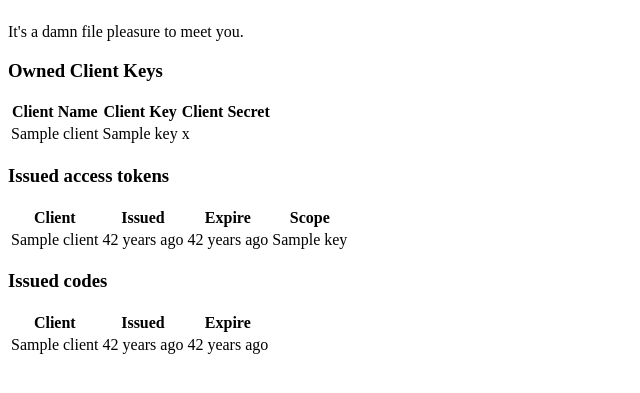
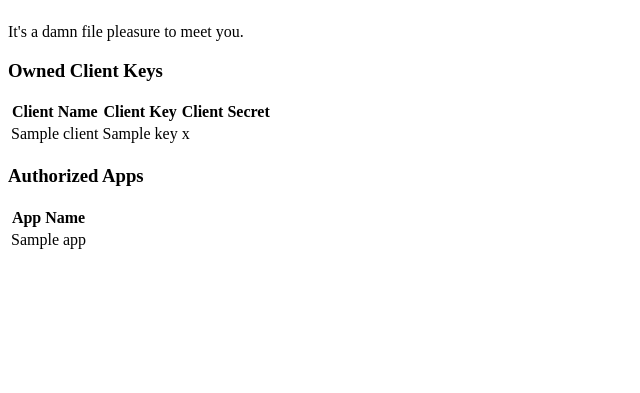
Before and after one commit to sunlightlabs/login.sunlightfoundation.com, a Django app: template shoelace/templates/accounts/profile.html in a window 1280 px wide. Shown: the part 117-510 px from the top of the page, without its empty margins (0-640 px from the left). Run offline with Django 3.2, Linux system fonts and the light colour scheme; the template is opened without the code that fills it: most values are stand-ins (such as "Sample title", 1, 10 or a date in 2020); some libraries are stand-ins or nearby versions.

Commit message:
Updating views for a quick idea.

```diff
--- a/shoelace/apps/accounts/views.py
+++ b/shoelace/apps/accounts/views.py
@@ -4,6 +4,7 @@ from django.shortcuts import render_to_response
 from django.contrib.auth.decorators import login_required
 from django.template import RequestContext
 from oauth2app.models import Client, Code, AccessToken
+from oauth2app.lib.auth_helpers import get_authorized_clients
 
 
 @login_required
@@ -18,7 +19,8 @@ def profile(request):
                 user=user).order_by('-expire').select_related(),
 
             "access_tokens": AccessToken.objects.filter(
-                user=user).order_by('-expire').select_related()
+                user=user).order_by('-expire').select_related(),
+            "authed_apps": get_authorized_clients(user)
         },
         RequestContext(request)
     )
--- a/shoelace/apps/oauth2/views.py
+++ b/shoelace/apps/oauth2/views.py
@@ -5,6 +5,7 @@ from django.shortcuts import render_to_response
 from django.http import HttpResponseRedirect
 from django.template import RequestContext
 from django.contrib.auth.decorators import login_required
+from oauth2app.lib.auth_helpers import get_authorized_clients
 from oauth2app.authorize import (Authorizer, MissingRedirectURI,
                                  AuthorizationException)
 from .forms import AuthorizeForm
@@ -32,6 +33,11 @@ def authorize(request):
     if request.method == 'GET':
         # Make sure the authorizer has validated before requesting the client
         # or access_ranges as otherwise they will be None.
+        if authorizer.client.id in [
+            x.id for x in get_authorized_clients(request.user)
+        ]:
+            return authorizer.grant_redirect()
+
         template = {
             "client": authorizer.client,
             "access_ranges": authorizer.access_ranges,
--- a/shoelace/templates/accounts/profile.html
+++ b/shoelace/templates/accounts/profile.html
@@ -26,6 +26,22 @@
 </table>
 {% endif %}
 
+
+{% if authed_apps %}
+<h3>Authorized Apps</h3>
+<table class="table table-bordered table-striped" >
+    <tr>
+        <th>App Name</th>
+    </tr>
+    {% for app in authed_apps %}
+    <tr>
+        <td>{{app.name}}</td>
+    </tr>
+    {% endfor %}
+</table>
+{% endif %}
+
+{% comment %}
 {% if access_tokens %}
 <h3>Issued access tokens</h3>
 <table class="table table-bordered table-striped" >
@@ -49,7 +65,6 @@
     {% endfor %}
 </table>
 {% endif %}
-
 {% if codes %}
 <h3>Issued codes</h3>
 <table class="table table-bordered table-striped" >
@@ -67,5 +82,6 @@
     {% endfor %}
 </table>
 {% endif %}
+{% endcomment %}
 
 {% endblock %}
```
